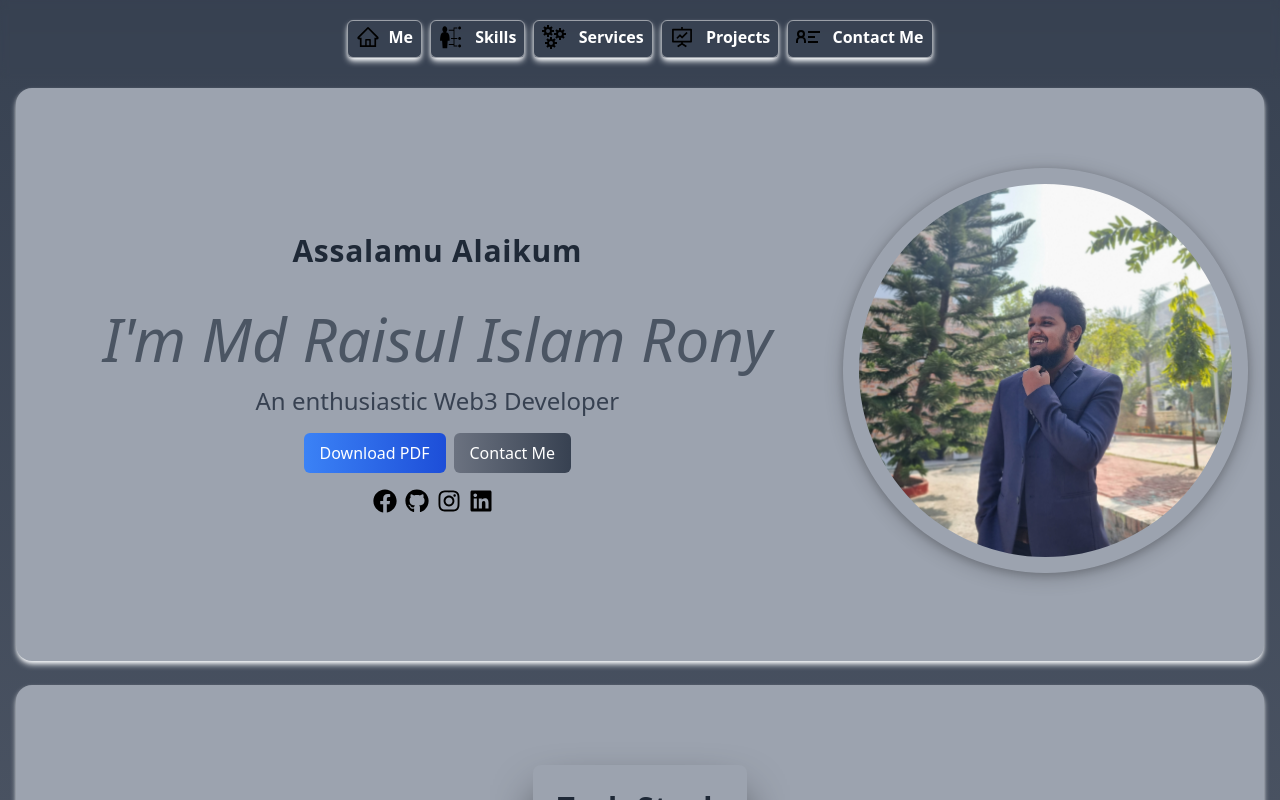
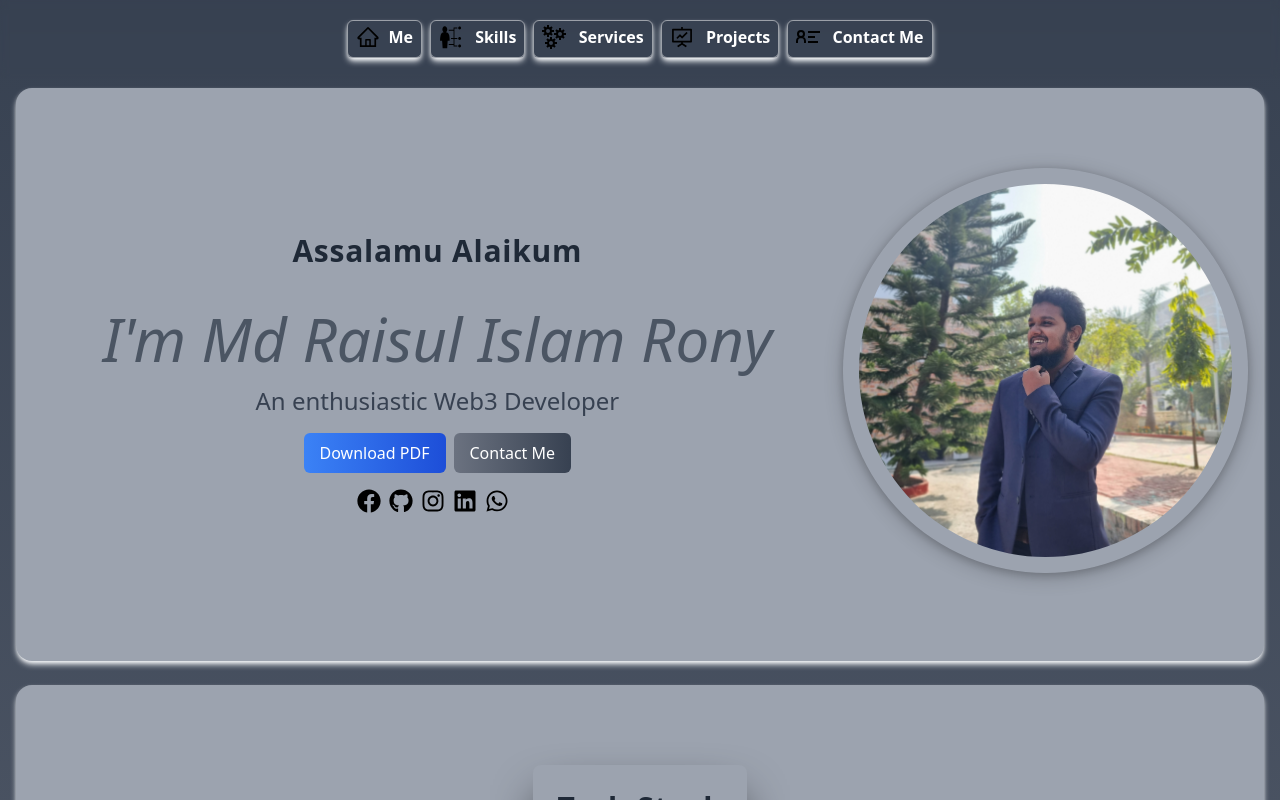
Before and after one commit to Ronnie-Ahmed/Portfolio, a React (Create React App) app: page / in a window 1280 px wide. Shown: the top 800 px of the page. Built offline with nearby package versions, Linux system fonts and the light colour scheme.

Commit message:
new commit

```diff
--- a/public/index.html
+++ b/public/index.html
@@ -24,7 +24,7 @@
       work correctly both with client-side routing and a non-root public URL.
       Learn how to configure a non-root public URL by running `npm run build`.
     -->
-    <title>React App</title>
+    <title>Raisul Islam Ronnie</title>
   </head>
   <body>
     <noscript>You need to enable JavaScript to run this app.</noscript>
--- a/src/Pages/Aboutme.js
+++ b/src/Pages/Aboutme.js
@@ -1,7 +1,13 @@
 import React from "react";
 
 import image2 from "../assets/Ronnie2.jpg";
-import { FaInstagram, FaFacebook, FaGithub, FaLinkedin } from "react-icons/fa";
+import {
+  FaInstagram,
+  FaFacebook,
+  FaGithub,
+  FaLinkedin,
+  FaWhatsapp,
+} from "react-icons/fa";
 
 export const Aboutme = () => {
   return (
@@ -80,6 +86,16 @@ export const Aboutme = () => {
                   <FaLinkedin className="inline-block mr-2 mb-1 text-2xl" />
                 </a>
               </div>
+              <div>
+                <a
+                  target="_blank"
+                  rel="noopener noreferrer"
+                  href="https://wa.link/ur2yll"
+                  className="hover:underline text-black-300 hover:text-black-100"
+                >
+                  <FaWhatsapp className="inline-block mr-2 mb-1 text-2xl" />
+                </a>
+              </div>
             </div>
           </div>
 
```
